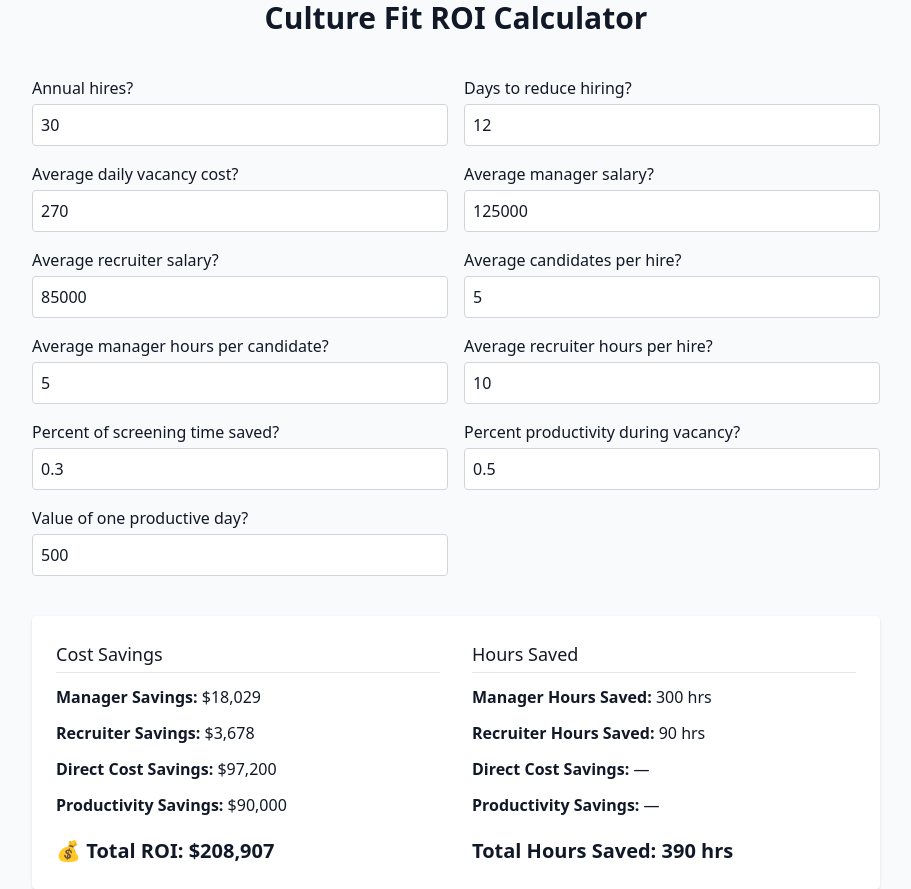
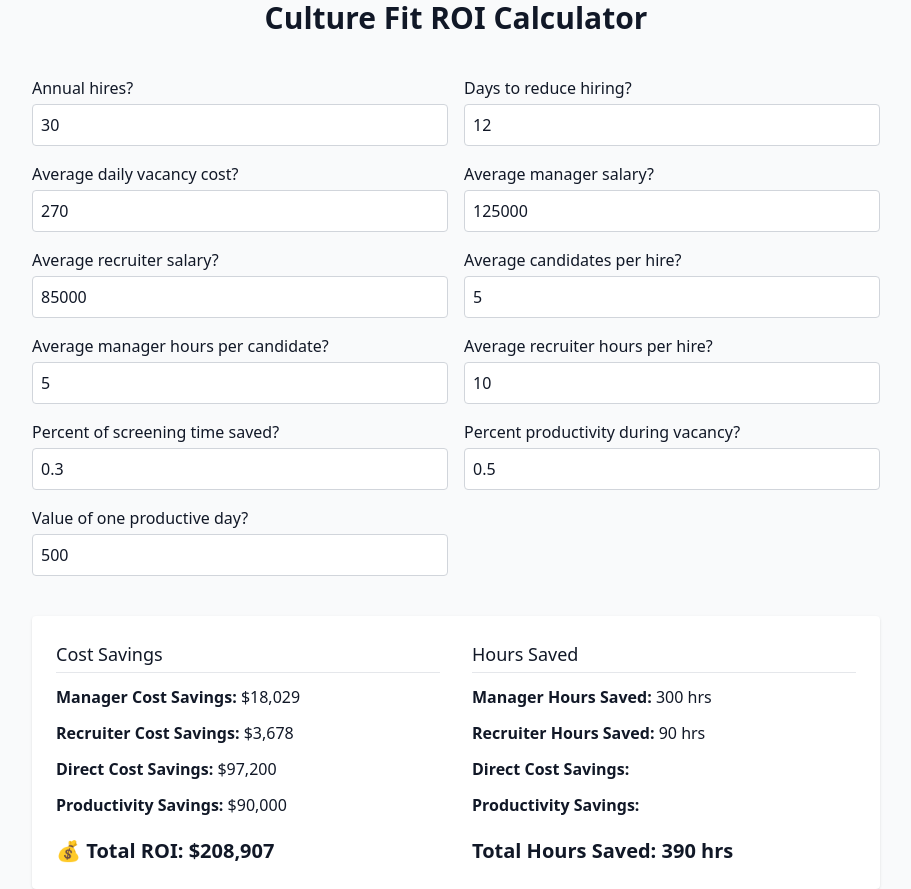
Before and after one commit to ericadenise/culture-fit-roi-calculator, a React (Vite) app: page / in a window 1280 px wide. Shown: the whole page, without its empty margins (184-1095 px from the left). Built offline with nearby package versions, Linux system fonts and the light colour scheme.

Commit message:
Update App.jsx

```diff
--- a/src/App.jsx
+++ b/src/App.jsx
@@ -72,14 +72,14 @@ export default function App() {
         ))}
       </div>
 
-      {/* Savings Breakdown - Two Columns, No Heading */}
+      {/* Savings Breakdown - Two Columns */}
       <div className="bg-white shadow p-6 rounded space-y-6 mt-6">
         <div className="grid grid-cols-1 md:grid-cols-2 gap-8">
           {/* Left Column: Cost Savings */}
           <div className="space-y-3">
             <h3 className="text-lg font-medium border-b pb-1">Cost Savings</h3>
-            <p><strong>Manager Savings:</strong> {formatCurrency(managerSavings)}</p>
-            <p><strong>Recruiter Savings:</strong> {formatCurrency(recruiterSavings)}</p>
+            <p><strong>Manager Cost Savings:</strong> {formatCurrency(managerSavings)}</p>
+            <p><strong>Recruiter Cost Savings:</strong> {formatCurrency(recruiterSavings)}</p>
             <p><strong>Direct Cost Savings:</strong> {formatCurrency(directCostSavings)}</p>
             <p><strong>Productivity Savings:</strong> {formatCurrency(downtimeSavings)}</p>
             <p className="text-xl font-bold pt-2"><strong>💰 Total ROI:</strong> {formatCurrency(totalSavings)}</p>
@@ -90,8 +90,8 @@ export default function App() {
             <h3 className="text-lg font-medium border-b pb-1">Hours Saved</h3>
             <p><strong>Manager Hours Saved:</strong> {managerHoursSaved.toLocaleString()} hrs</p>
             <p><strong>Recruiter Hours Saved:</strong> {recruiterHoursSaved.toLocaleString()} hrs</p>
-            <p><strong>Direct Cost Savings:</strong> —</p>
-            <p><strong>Productivity Savings:</strong> —</p>
+            <p><strong>Direct Cost Savings:</strong> </p>
+            <p><strong>Productivity Savings:</strong> </p>
             <p className="text-xl font-bold pt-2"><strong>Total Hours Saved:</strong> {totalHoursSaved.toLocaleString()} hrs</p>
           </div>
         </div>
```
